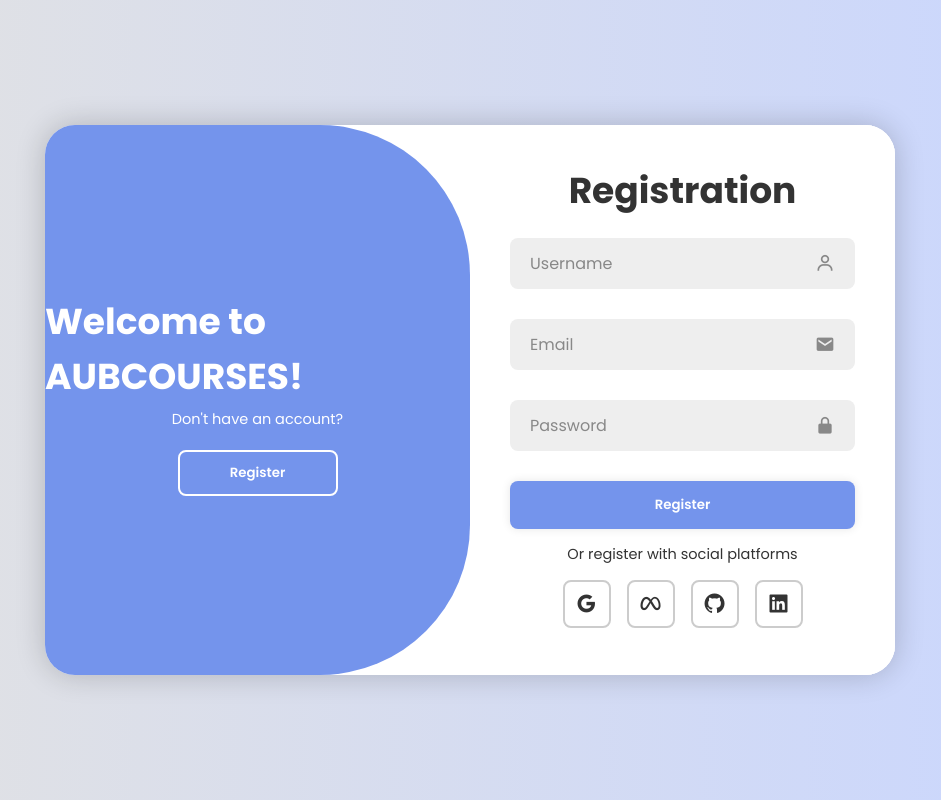
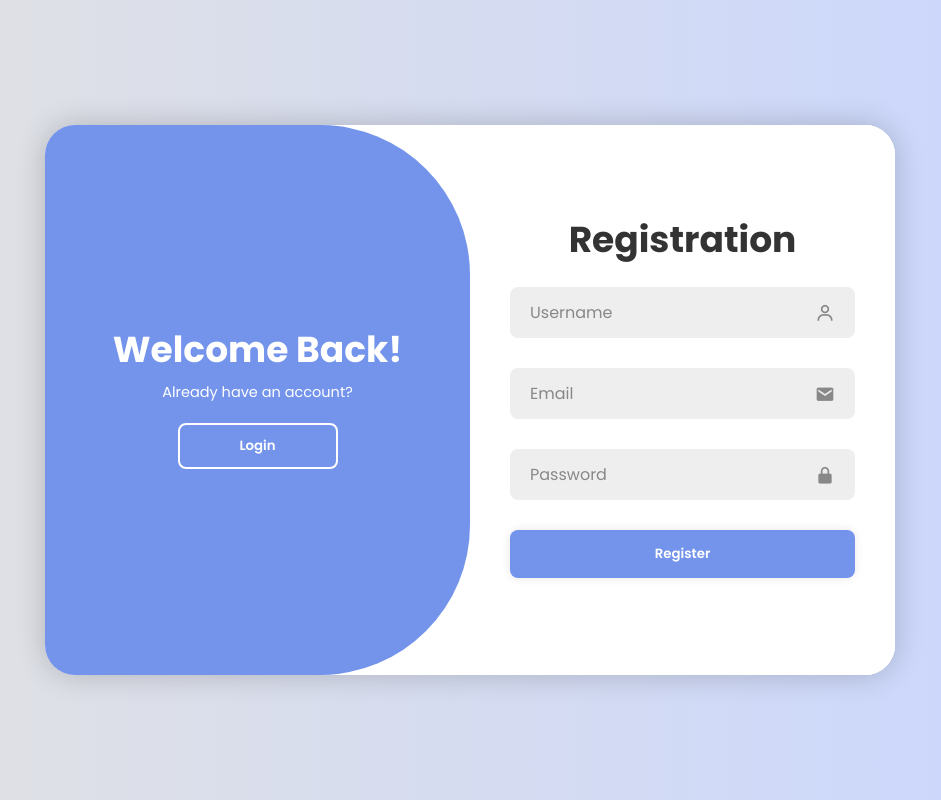
Before and after one commit to ahmadj3000/AubCourses, a plain HTML site: page index.html in a window 1280 px wide. Shown: the whole page, without its empty margins (170-1111 px from the left). Drawn offline with nearby package versions, Linux system fonts and the light colour scheme.

Commit message:
Update index.html

```diff
--- a/index.html
+++ b/index.html
@@ -27,13 +27,6 @@
                     <a href="#">Forgot Password</a>
                 </div>
                 <button type="submit" class="btn">Login</button>
-                <p>Or login with social platforms</p>
-                <div class="socialicons">
-                    <a href="#"><i class='bx bxl-google' alt="Google"></i></a>
-                    <a href="#"><i class='bx bxl-meta' alt="Meta"></i></a>
-                    <a href="#"><i class='bx bxl-github' alt="GitHub"></i></a>
-                    <a href="#"><i class='bx bxl-linkedin-square' alt="LinkedIn"></i></a>
-                </div>
             </form>
         </div>
         <div class="formbox register">
@@ -52,27 +45,20 @@
                     <i class='bx bxs-lock-alt'></i>
                 </div>
                 <button type="submit" class="btn">Register</button>
-                <p>Or register with social platforms</p>
-                <div class="socialicons">
-                    <a href="#"><i class='bx bxl-google' alt="Google"></i></a>
-                    <a href="#"><i class='bx bxl-meta' alt="Meta"></i></a>
-                    <a href="#"><i class='bx bxl-github' alt="GitHub"></i></a>
-                    <a href="#"><i class='bx bxl-linkedin-square' alt="LinkedIn"></i></a>
-                </div>
             </form>
         </div>
 
 
         <div class="toggle-box">
             <div class="toggle-panel toggle-left">
-                <h1>Welcome to AUBCOURSES!</h1>
-                <p>Don't have an account?</p>
-                <button class="btn register-btn">Register</button>
+                <h1>Welcome Back!</h1>
+                <p>Already have an account?</p>
+                <button class="btn register-btn">Login</button>
             </div>
             <div class="toggle-panel toggle-right">
-                <h1>Welcome Back!</h1>
-                <p>Already have an account?</p>
-                <button class="btn login-btn">Login</button>
+                <h1>Welcome to AUBCOURSES!</h1>
+                <p>  Don't have an account?</p>
+                <button class="btn login-btn">Register</button>
             </div>
         </div>
     </div>
```
